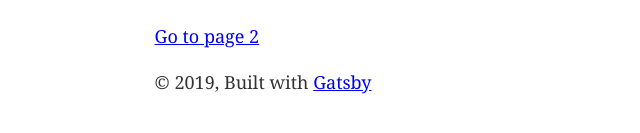
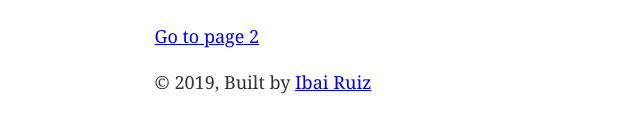
Before and after one commit to ibairuiz/data-engine-demo, a Gatsby site: page / in a window 1280 px wide. Shown: the part 601-734 px from the top of the page, 25-665 px from the left. Built offline with nearby package versions, Linux system fonts and the light colour scheme; Gatsby itself is replaced by a stand-in of ours.

Commit message:
Cambio de autor

```diff
--- a/src/components/layout.js
+++ b/src/components/layout.js
@@ -36,9 +36,9 @@ const Layout = ({ children }) => {
       >
         <main>{children}</main>
         <footer>
-          © {new Date().getFullYear()}, Built with
+          © {new Date().getFullYear()}, Built by
           {` `}
-          <a href="https://www.gatsbyjs.org">Gatsby</a>
+          <a href="https://twitter.com/iwomatic">Ibai Ruiz</a>
         </footer>
       </div>
     </>
```
